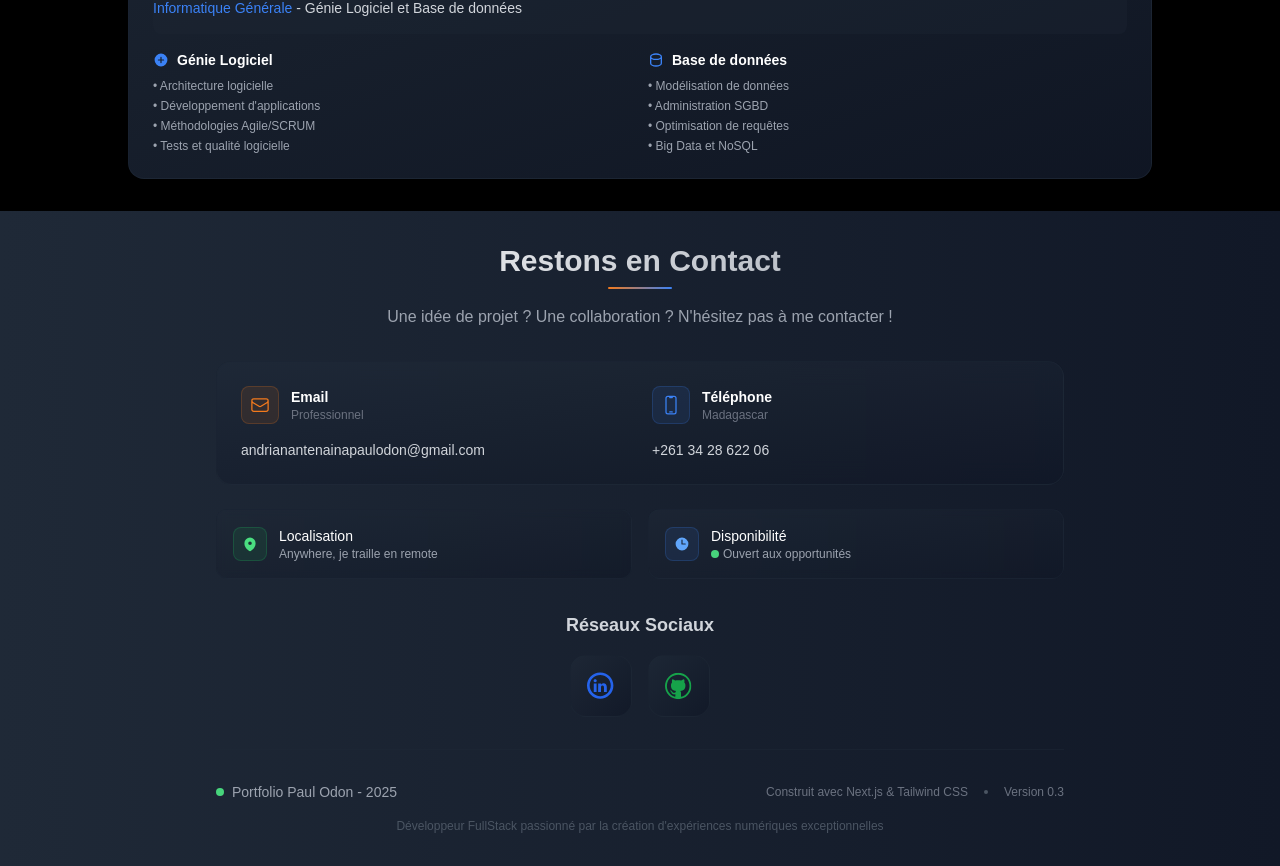
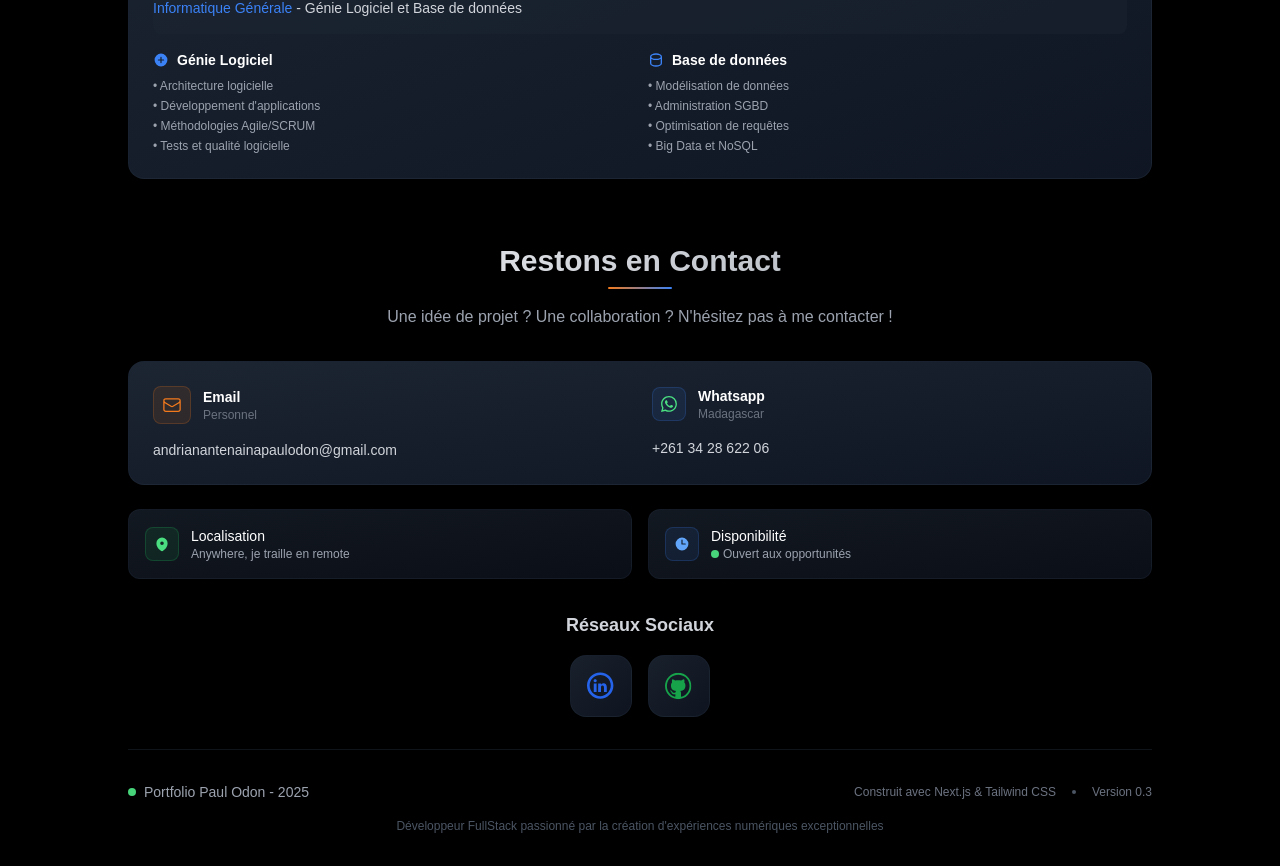
Before and after one commit to PaulOdon/portfolio-paul-odon, a Next.js app: page / in a window 1280 px wide. Shown: the part 2509-3375 px from the top of the page. Built offline with nearby package versions, Linux system fonts and the light colour scheme.

Commit message:
feat: adjust contact

```diff
--- a/src/app/page.tsx
+++ b/src/app/page.tsx
@@ -34,8 +34,8 @@
       </div>
 
       {/* Contact Section */}
-      <section className="bg-gradient-to-r from-dark-gray to-darker-gray py-8">
-        <div className="max-w-4xl mx-auto px-6">
+      <section className="py-8">
+        <div className="max-w-5xl mx-auto">
           <Contacts />
         </div>
       </section>
--- /dev/null
+++ b/src/components/contacts/WhatsappIcon.tsx
@@ -0,0 +1,16 @@
+import React from "react";
+
+export default function WhatsappIcon() {
+  return (
+    <svg
+      xmlns="http://www.w3.org/2000/svg"
+      width="16"
+      height="16"
+      fill="currentColor"
+      className="text-green-400"
+      viewBox="0 0 16 16"
+    >
+      <path d="M13.601 2.326A7.85 7.85 0 0 0 7.994 0C3.627 0 .068 3.558.064 7.926c0 1.399.366 2.76 1.057 3.965L0 16l4.204-1.102a7.9 7.9 0 0 0 3.79.965h.004c4.368 0 7.926-3.558 7.93-7.93A7.9 7.9 0 0 0 13.6 2.326zM7.994 14.521a6.6 6.6 0 0 1-3.356-.92l-.24-.144-2.494.654.666-2.433-.156-.251a6.56 6.56 0 0 1-1.007-3.505c0-3.626 2.957-6.584 6.591-6.584a6.56 6.56 0 0 1 4.66 1.931 6.56 6.56 0 0 1 1.928 4.66c-.004 3.639-2.961 6.592-6.592 6.592m3.615-4.934c-.197-.099-1.17-.578-1.353-.646-.182-.065-.315-.099-.445.099-.133.197-.513.646-.627.775-.114.133-.232.148-.43.05-.197-.1-.836-.308-1.592-.985-.59-.525-.985-1.175-1.103-1.372-.114-.198-.011-.304.088-.403.087-.088.197-.232.296-.346.1-.114.133-.198.198-.33.065-.134.034-.248-.015-.347-.05-.099-.445-1.076-.612-1.47-.16-.389-.323-.335-.445-.34-.114-.007-.247-.007-.38-.007a.73.73 0 0 0-.529.247c-.182.198-.691.677-.691 1.654s.71 1.916.81 2.049c.098.133 1.394 2.132 3.383 2.992.47.205.84.326 1.129.418.475.152.904.129 1.246.08.38-.058 1.171-.48 1.338-.943.164-.464.164-.86.114-.943-.049-.084-.182-.133-.38-.232" />
+    </svg>
+  );
+}
--- a/src/components/contacts/index.tsx
+++ b/src/components/contacts/index.tsx
@@ -6,6 +6,7 @@
   DevicePhoneMobileIcon,
   EnvelopeIcon,
 } from "@heroicons/react/24/outline";
+import WhatsappIcon from "./WhatsappIcon";
 
 export default function Contacts() {
   const [copiedEmail, setCopiedEmail] = useState(false);
@@ -43,7 +44,7 @@
       </div>
 
       {/* Contact Cards Grid */}
-      <div className="max-w-4xl mx-auto w-full">
+      <div className="max-w-5xl mx-auto w-full">
         <div className="grid gap-4 md:gap-6">
           {/* Main Contact Card */}
           <div className="bg-gradient-to-br from-dark-gray/90 to-darker-gray/90 backdrop-blur-md rounded-2xl border border-gray-800/60 hover:border-primary/40 transition-all duration-500 group overflow-hidden">
@@ -59,7 +60,7 @@
                       <h3 className="font-semibold text-white text-sm">
                         Email
                       </h3>
-                      <p className="text-xs text-gray-500">Professionnel</p>
+                      <p className="text-xs text-gray-500">Personnel</p>
                     </div>
                   </div>
                   <div className="relative">
@@ -105,11 +106,11 @@
                 <div className="space-y-3">
                   <div className="flex items-center gap-3 mb-4">
                     <div className="p-2 bg-accent/10 rounded-lg border border-accent/20">
-                      <DevicePhoneMobileIcon className="w-5 h-5 text-accent" />
+                      <WhatsappIcon />
                     </div>
                     <div>
                       <h3 className="font-semibold text-white text-sm">
-                        Téléphone
+                        Whatsapp
                       </h3>
                       <p className="text-xs text-gray-500">Madagascar</p>
                     </div>
```
Also changed, not shown: 1 other file (tests, documents, lock files or other folders).
